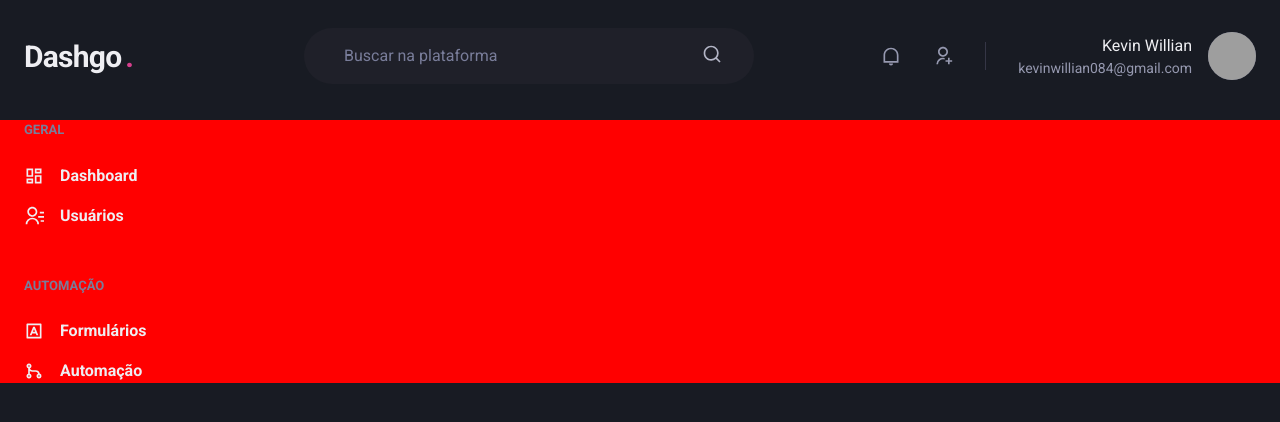
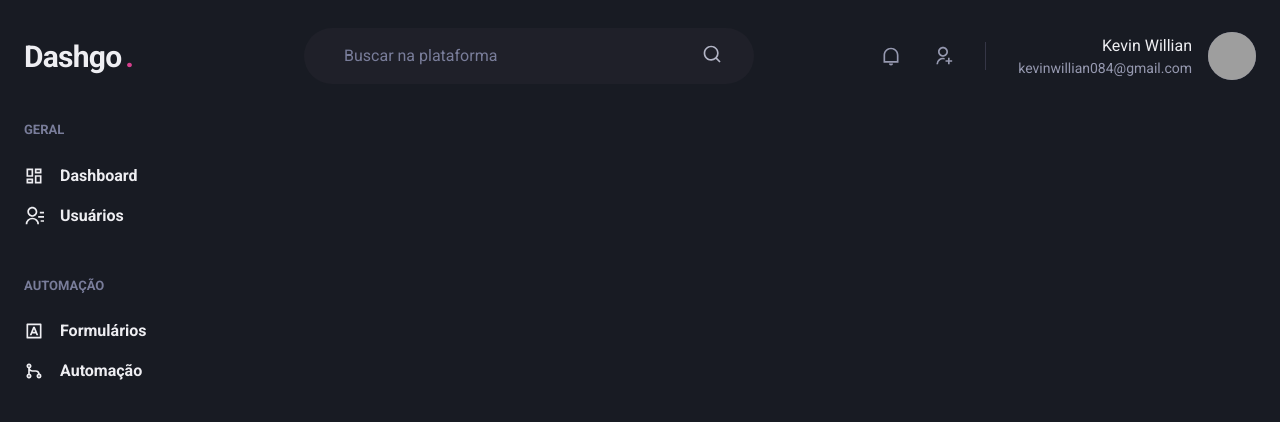
Before and after one commit to zLibrian/dashgo, a Next.js app: page /dashboard in a window 1280 px wide. Shown: the top 422 px of the page. Built offline with nearby package versions, Linux system fonts and the light colour scheme; grey boxes are pictures that could not be loaded.

Commit message:
fix: fix a bug where the background color of dashboard was red

```diff
--- a/src/app/dashboard/page.tsx
+++ b/src/app/dashboard/page.tsx
@@ -2,15 +2,16 @@
 
 import { Header } from '@/components/Header';
 import { Sidebar } from '@/components/Sidebar';
-import { Flex } from '@chakra-ui/react';
+import { Flex, SimpleGrid } from '@chakra-ui/react';
 
 export default function Dashboard() {
   return (
     <div>
       <Flex direction="column" h="100vh" maxW={1480} mx="auto">
         <Header />
-        <Flex w="full" bg="red" my="6" px="6">
+        <Flex w="full" my="6" px="6">
           <Sidebar />
+          <SimpleGrid></SimpleGrid>
         </Flex>
       </Flex>
     </div>
```
